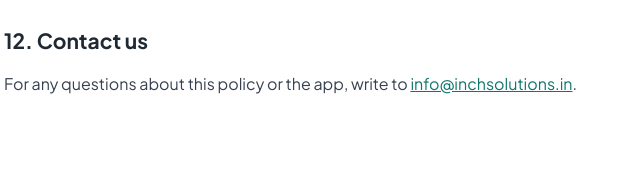
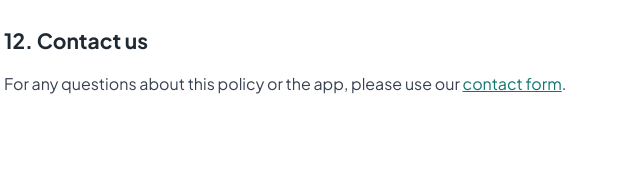
Before and after one commit to Anand95r/products.inchsolutions.in, a plain HTML site: page inchwealth/privacy/index.html in a window 1280 px wide. Shown: the part 1974-2158 px from the top of the page, 280-920 px from the left. Drawn offline with Linux system fonts and the light colour scheme.

Commit message:
Update contact information in privacy policy

```diff
--- a/inchwealth/privacy/index.html
+++ b/inchwealth/privacy/index.html
@@ -75,7 +75,7 @@ ul{padding-left:22px}
 <p>We may update this policy from time to time. The latest version will always be available on this page, with the effective date shown at the top.</p>
 
 <h2>12. Contact us</h2>
-<p>For any questions about this policy or the app, write to <a href="mailto:info@inchsolutions.in?subject=Inch%20Wealth%20privacy">info@inchsolutions.in</a>.</p>
+<p>For any questions about this policy or the app, please use our <a href="https://inchsolutions.in/?about=Inch%20Wealth%20privacy#contact">contact form</a>.</p>
 </main>
 <footer style="border-top:1px solid #E6E8EB">
 <div style="max-width:760px;margin:0 auto;padding:24px;font-size:14px;color:#6B7280">An app by <a href="https://inchsolutions.in">Inch Solutions</a> · Chennai, Tamil Nadu, India</div>
```
